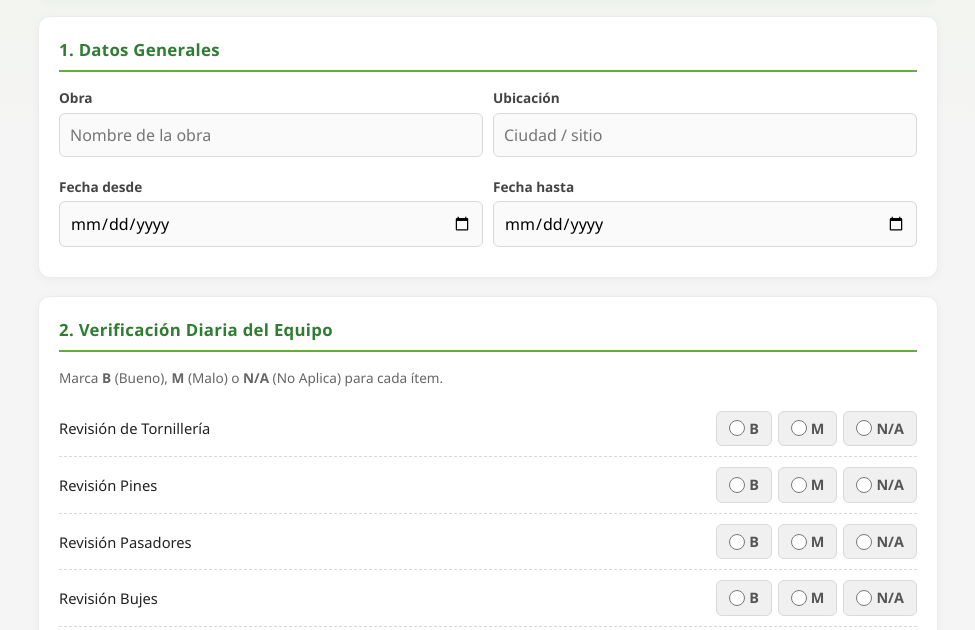
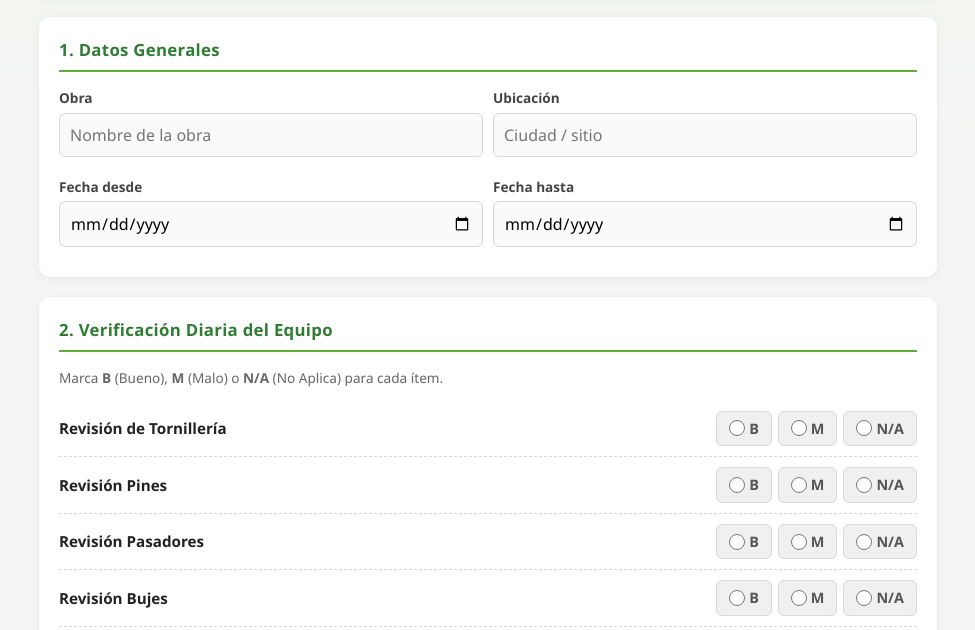
Before and after one commit to thay96/preoperacional-pulidora, a website built with Vite: page index.html in a window 1280 px wide. Shown: the part 170-800 px from the top of the page, without its empty margins (152-1127 px from the left). Built offline with nearby package versions, Linux system fonts and the light colour scheme; no server answers.

Commit message:
Actualizar URL de Apps Script de pulidora

```diff
--- a/app.js
+++ b/app.js
@@ -267,7 +267,7 @@ document.getElementById('preopForm').addEventListener('submit', async (e) => {
             await new Promise((resolve) => {
                 const formDrive = document.createElement('form')
                 formDrive.method = 'POST'
-                formDrive.action = 'https://script.google.com/macros/s/AKfycbzDCU19eMimmkePF7C8NBd5gmxtCIIdE_cXberHALqScXQhPhOHAU7ZKcv1sThqWfD7/exec'
+                formDrive.action = 'https://script.google.com/macros/s/AKfycbwwhUbx4q9D0SZ-z51CiCiIlUydjuy3NgeX6_KK3RAIk2Nevc51YUa8Y3Ufkw5uBzA/exec'
                 formDrive.target = 'iframeOculto'
                 formDrive.style.display = 'none'
 
--- a/styles.css
+++ b/styles.css
@@ -128,7 +128,13 @@ textarea { resize: vertical; }
   flex-wrap: wrap;
 }
 .item-row:last-child { border-bottom: none; }
-.item-label { flex: 1; font-size: 0.92rem; min-width: 200px; }
+.item-label {
+  flex: 1;
+  font-size: 0.95rem;
+  font-weight: 700;
+  color: #222;
+  min-width: 200px;
+}
 .item-options { display: flex; gap: 6px; }
 .item-options label {
   flex-direction: row;
```
